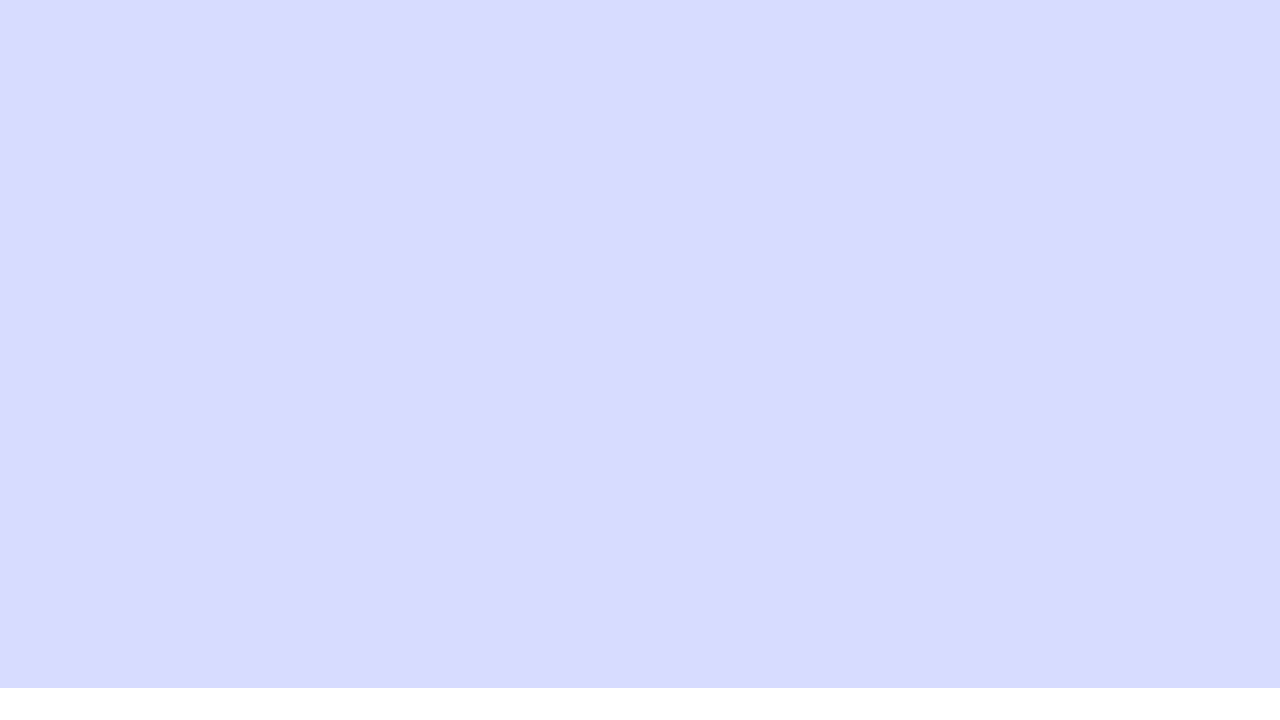
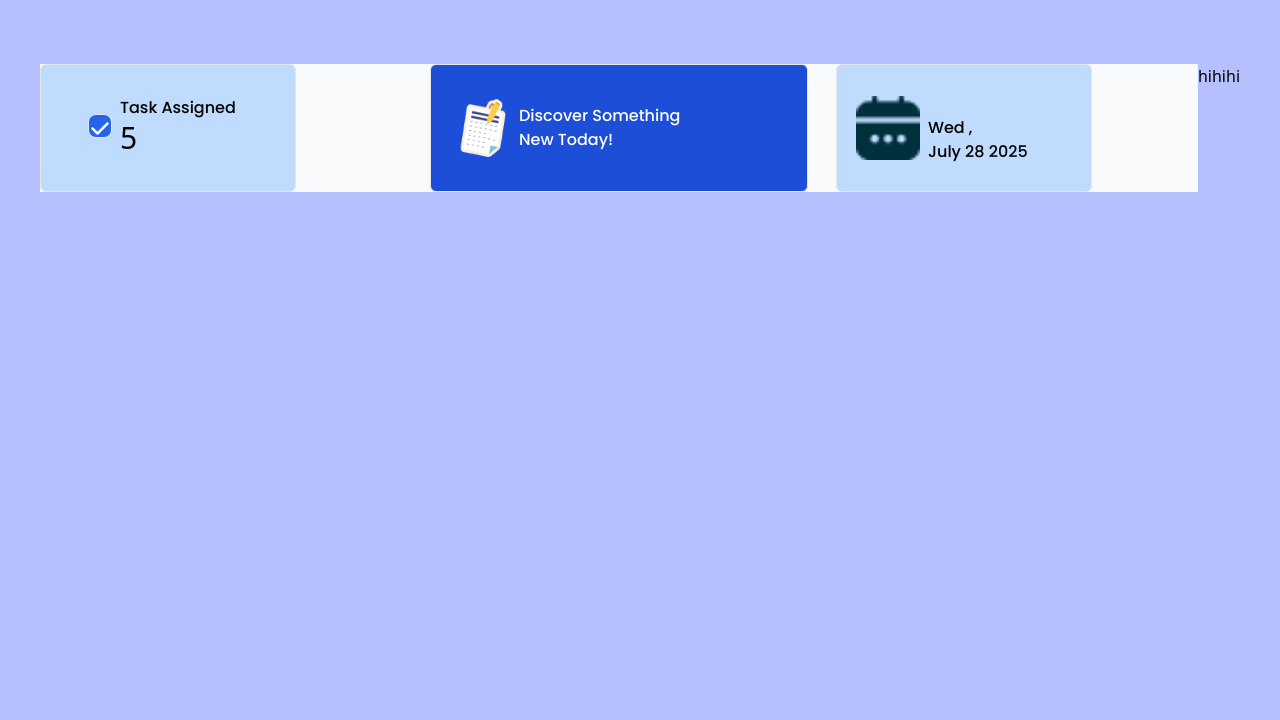
Before and after one commit to AzharChy/Assignment-5, a plain HTML site: page index.html in a window 1280 px wide. Shown: the part 112-832 px from the top of the page. Before the commit the page ends 800 px from the top, so only its background shows below. Drawn offline with nearby package versions, Linux system fonts and the light colour scheme.

Commit message:
2nd commit

```diff
--- a/index.html
+++ b/index.html
@@ -11,10 +11,10 @@
 <link href="https://fonts.googleapis.com/css2?family=Poppins:ital,wght@0,100;0,200;0,300;0,400;0,500;0,600;0,700;0,800;0,900;1,100;1,200;1,300;1,400;1,500;1,600;1,700;1,800;1,900&display=swap" rel="stylesheet">
 <link rel="stylesheet" href="https://cdnjs.cloudflare.com/ajax/libs/font-awesome/6.7.2/css/all.min.css" integrity="sha512-Evv84Mr4kqVGRNSgIGL/F/aIDqQb7xQ2vcrdIwxfjThSH8CSR7PBEakCr51Ck+w+/U6swU2Im1vVX0SVk9ABhg==" crossorigin="anonymous" referrerpolicy="no-referrer" />
 </head>
-<body>
-    <div class="container m-auto w-full min-h-screen">
+<body class="body">
+    <div class="container m-auto">
         <!-- nav starts -->
-        <nav class="bg-white flex h-16 w-[1536]">
+        <nav class="bg-white flex h-16 w-[1536 px] mt-8">
             <div class="nav-left flex gap-2 ml-6 mt-4">
                 <div class="">
                     <img class="w-12 h-12" src="assets/logo.png" alt="">
@@ -36,8 +36,52 @@
             </div>
             </div>
         </nav>
+        <!-- nav ends -->
     </div>
+          <main class="flex justify-center m-auto w-[1536 px] mt-20 ">
+            <div class="main-left bg-slate-50 w-[1146 px] h-[918 pc]">
+                   <div class="upper-card flex gap-3 grid grid-cols-3">
+                   <div class="task justify-between">
+                    <card class="flex gap-2 justify-center items-center border rounded-md w-64 h-32 bg-blue-200">
+                        <div>
+                            <i class="fa-solid fa-check text-xl text-center bg-blue-600 text-white w-6 h-6 border rounded-lg"></i>
+                        </div>
+                        <div>
+                            <h3 class="poppins-medium w-32 h-6 text-base">Task Assigned</h3>
+                            <h3 class="poppins-bol w-10 h-10 text-3xl">5</h3>
+                        </div>
+                    </card>
+                   </div>
 
+                   <div class="calendar">
+                    <card class="flex gap-2 justify-center items-center border rounded-md w-[524 px] h-32 bg-blue-700">
+                     <div>
+                        <img class="w-14 h-16 ml-6" src="assets/board.png" alt="">
+                     </div>
+                     <div>
+                        <h3 class="w-72 poppins-medium text-white">Discover Something<br> New Today!</h3>
+                     </div>
+                    </card>
+                   </div>
+
+                   <div class="flex justify-center items-center w-72 h-32">
+                    <card class="flex gap-2 justify-center items-center border rounded-md w-64 h-32 bg-blue-200">
+                        <div>
+                        <img class="w-16 h-16 ml-4" src="assets/calender.png" alt="">
+                        </div>
+                        <div>
+                            <h5 class="poppins-medium w-40 h-6 text-base">Wed ,<br><span>July 28 2025</span></h5>
+                            <!-- <h3 class="poppins-bol w-10 h-10 text-sm">July 28 2025</h3> -->
+                        </div>
+                    </card>
+
+                   </div>
+                    </div>
+                   </div>
+            </div>
+            <!-- activity log -->
+            <div class="main-right">hihihi</div>
+          </main>
 
     <script src="script/nav-button.js"></script>
 </body>
--- a/script/nav-button.js
+++ b/script/nav-button.js
@@ -2,6 +2,6 @@ document.getElementById("nav-btn").addEventListener("click",function(event){
     event.preventDefault();
     let colors = ["orange", "blue", "pink", "white", "black", "red"];
     let randomColor = Math.floor(Math.random() * colors.length);
-    document.querySelector(".container").style.backgroundColor = colors[randomColor];
+    document.querySelector(".body").style.backgroundColor = colors[randomColor];
 
 })
--- a/style.css
+++ b/style.css
@@ -1,9 +1,20 @@
-.container{
-    background-color: rgba(55, 82, 253, 0.2);
+html, body {
+   width: 100%;
+  height: 100%;
+  margin: 0;
+  padding: 0;
+  background-color: rgba(55, 82, 253, 0.2);
 }
+
+
 .poppins-bold {
     font-family: "Poppins", sans-serif;
     font-weight: 700;
+    font-style: normal;
+  }
+  .poppins-medium {
+    font-family: "Poppins", sans-serif;
+    font-weight: 500;
     font-style: normal;
   }
     /* .poppins-thin {
```
